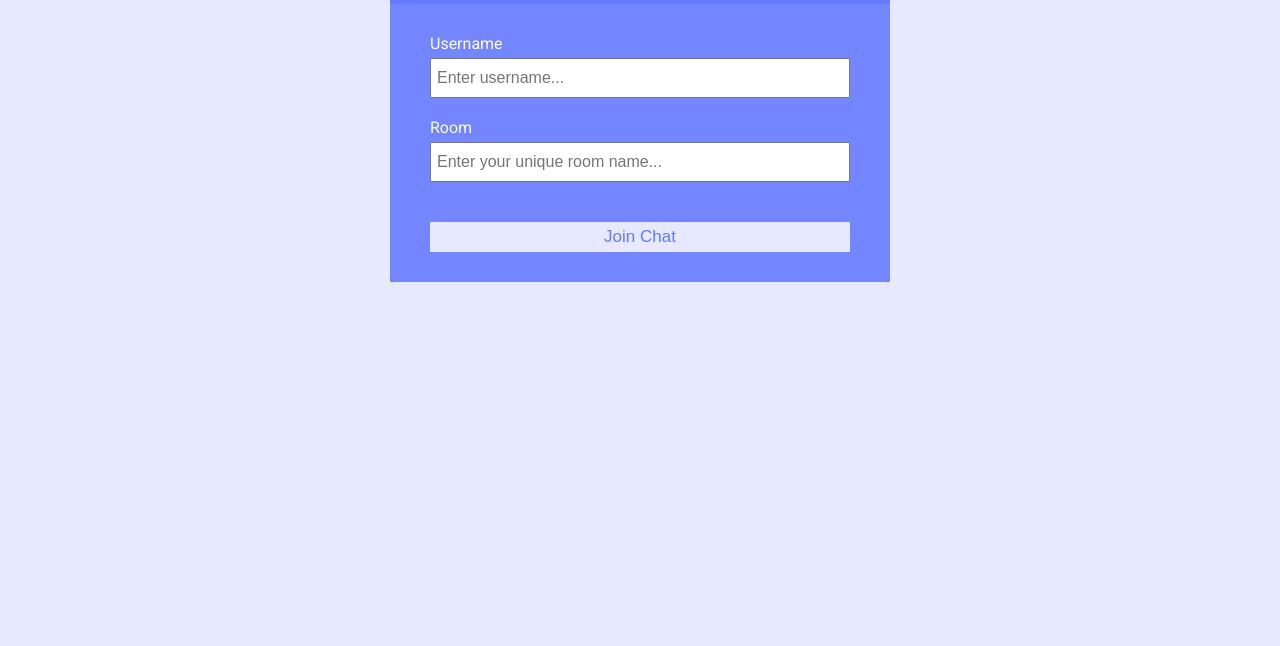
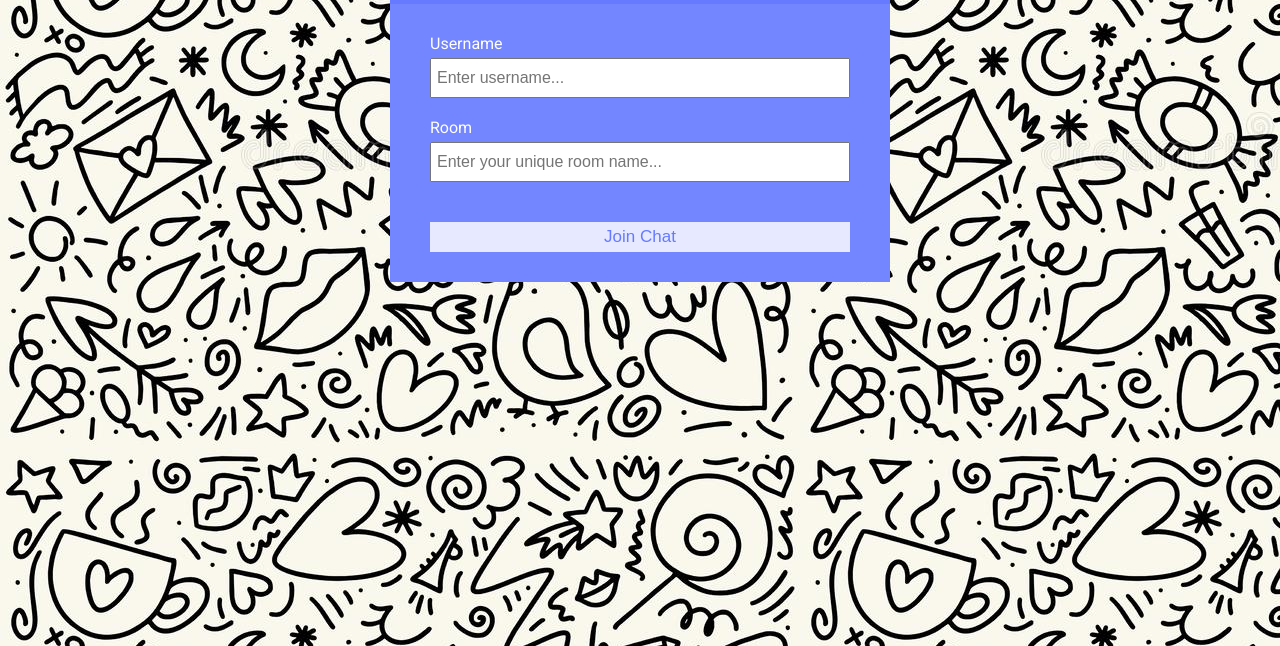
Before and after one commit to subhadip007/CheatChat, a website: page public/index.html in a window 1280 px wide. Shown: the part 154-800 px from the top of the page. Drawn offline with Linux system fonts and the light colour scheme.

Commit message:
added different design

```diff
--- a/public/css/style.css
+++ b/public/css/style.css
@@ -19,6 +19,7 @@ body {
 	font-size: 16px;
 	background: var(--light-color);
 	margin: 20px;
+	background-image: url(./love-date-doodle-hand-drawn-pattern-lips-heart-candy-message-happy-valentine-s-day-illustration-background-vector-simple-143415382.jpg);
 }
 
 ul {
```
Also changed, not shown: public/css/love-date-doodle-hand-drawn-pattern-lips-heart-candy-message-happy-valentine-s-day-illustration-background-vector-simple-143415382.jpg (added).
